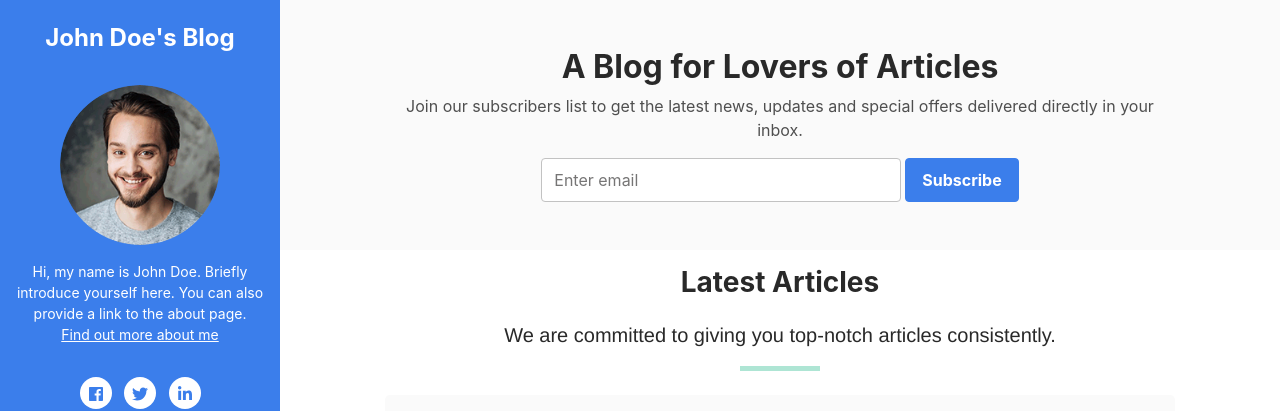
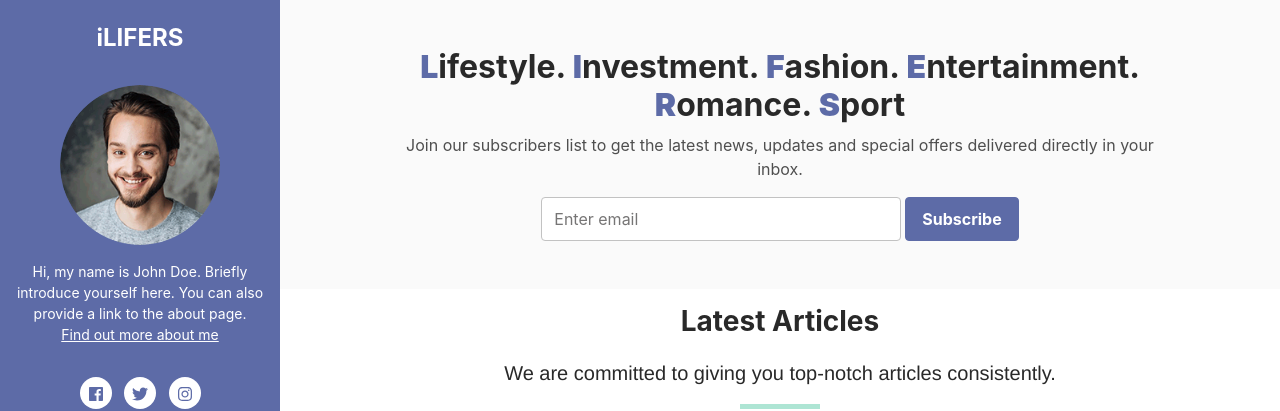
Before and after one commit to TeeblaQ1/My-Blog, a Django app: page / in a window 1280 px wide. Shown: the top 411 px of the page. Run offline with Django 3.2, Linux system fonts and the light colour scheme; data comes from the database, SQL or seed files in the repository; parts of the project's set-up code (start-up, migrations or seed data) failed here and were passed over; some libraries are stand-ins or nearby versions.

Commit message:
Theme changes

```diff
--- a/blog/templates/blog/base.html
+++ b/blog/templates/blog/base.html
@@ -10,7 +10,7 @@
 	<!-- Font Awesome JS -->
 	<script defer src="https://use.fontawesome.com/releases/v5.7.1/js/all.js" integrity="sha384-eVEQC9zshBn0rFj4+TU78eNA19HMNigMviK/PU/FFjLXqa/GKPgX58rvt5Z8PLs7" crossorigin="anonymous"></script>
 	<!-- Theme CSS -->
-    <link id="theme-style" rel="stylesheet" href="{% static 'assets/css/theme-3.css' %}">
+    <link id="theme-style" rel="stylesheet" href="{% static 'assets/css/theme-7.css' %}">
     <!-- Browser Icon -->
     <link rel="shortcut icon" href="{% static 'assets/images/favicon.ico' %}">
     <style type="text/css">
@@ -21,7 +21,7 @@
 </head>
 <body>
 	<header class="header text-center">
-	    <h1 class="blog-name pt-lg-4 mb-0"><a href="{% url 'blog:post_index' %}">John Doe's Blog</a></h1>
+	    <h1 class="blog-name pt-lg-4 mb-0"><a href="{% url 'blog:post_index' %}">iLIFERS</a></h1>
 
 	    <nav class="navbar navbar-expand-lg navbar-dark">
 
@@ -38,7 +38,7 @@
 					<ul class="social-list list-inline py-3 mx-auto">
 			            <li class="list-inline-item"><a href="#"><i class="fab fa-facebook fa-fw"></i></a></li>
 			            <li class="list-inline-item"><a href="#"><i class="fab fa-twitter fa-fw"></i></a></li>
-			            <li class="list-inline-item"><a href="#"><i class="fab fa-linkedin-in fa-fw"></i></a></li>
+			            <li class="list-inline-item"><a href="#"><i class="fab fa-instagram fa-fw"></i></a></li>
 			            <!-- <li class="list-inline-item"><a href="#"><i class="fab fa-github-alt fa-fw"></i></a></li> -->
 			            <!-- <li class="list-inline-item"><a href="#"><i class="fab fa-stack-overflow fa-fw"></i></a></li> -->
 			        </ul>
--- a/blog/templates/blog/post/index.html
+++ b/blog/templates/blog/post/index.html
@@ -7,7 +7,7 @@
 
 	<section class="cta-section theme-bg-light py-5">
 		<div class="container text-center">
-		    <h2 class="heading">A Blog for Lovers of Articles</h2>
+		    <h2 class="heading"><b class="text-primary">L</b>ifestyle. <b class="text-primary">I</b>nvestment. <b class="text-primary">F</b>ashion. <b class="text-primary">E</b>ntertainment. <b class="text-primary">R</b>omance. <b class="text-primary">S</b>port</h2>
 		    <div class="intro">Join our subscribers list to get the latest news, updates and special offers delivered directly in your inbox.</div>
 		    <form class="signup-form form-inline justify-content-center pt-3" method="post">
                 <div class="form-group">
```
Also changed, not shown: media/uploads/2020/10/01/screenshot-25.png (added), media/uploads/2020/10/01/screenshot-25_thumb.png (added), media/uploads/2020/10/01/word-image-200.png (added), media/uploads/2020/10/01/word-image-200_thumb.png (added).
